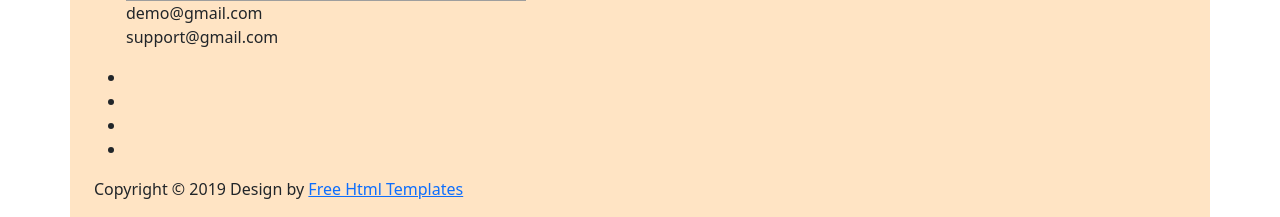
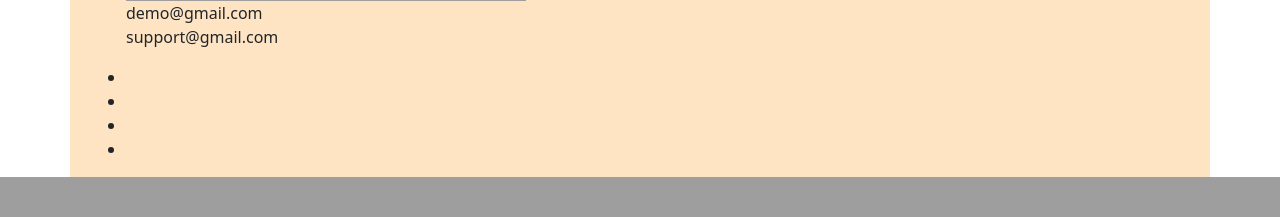
Before and after one commit to EnesAytek/Auction_Project, a Django app: page /all-auctions/ in a window 1280 px wide. Shown: the part 2397-2614 px from the top of the page. After the commit the page ends 2574 px from the top, so only its background shows below. Run offline with Django 4.2, Linux system fonts and the light colour scheme; tables that the repository leaves empty hold one stand-in row (values such as "Sample post"); grey boxes marked "Sample" are stand-in pictures; some libraries are stand-ins or nearby versions; grey boxes are pictures that could not be loaded.

Commit message:
Update footer.html

```diff
--- a/templates/partials/footer.html
+++ b/templates/partials/footer.html
@@ -72,15 +72,7 @@
        </div>
     </div>
  </footer>
- <div class="cpy">
-    <div class="container">
-       <div class="row">
-          <div class="col-md-12">
-             <p>Copyright © 2019 Design by <a href="https://html.design/">Free Html Templates</a></p>
-          </div>
-       </div>
-    </div>
- </div>
+
  <!-- end footer -->
  <!-- Javascript files-->
  <script src="{% static 'js/jquery.min.js' %}"></script>
```
